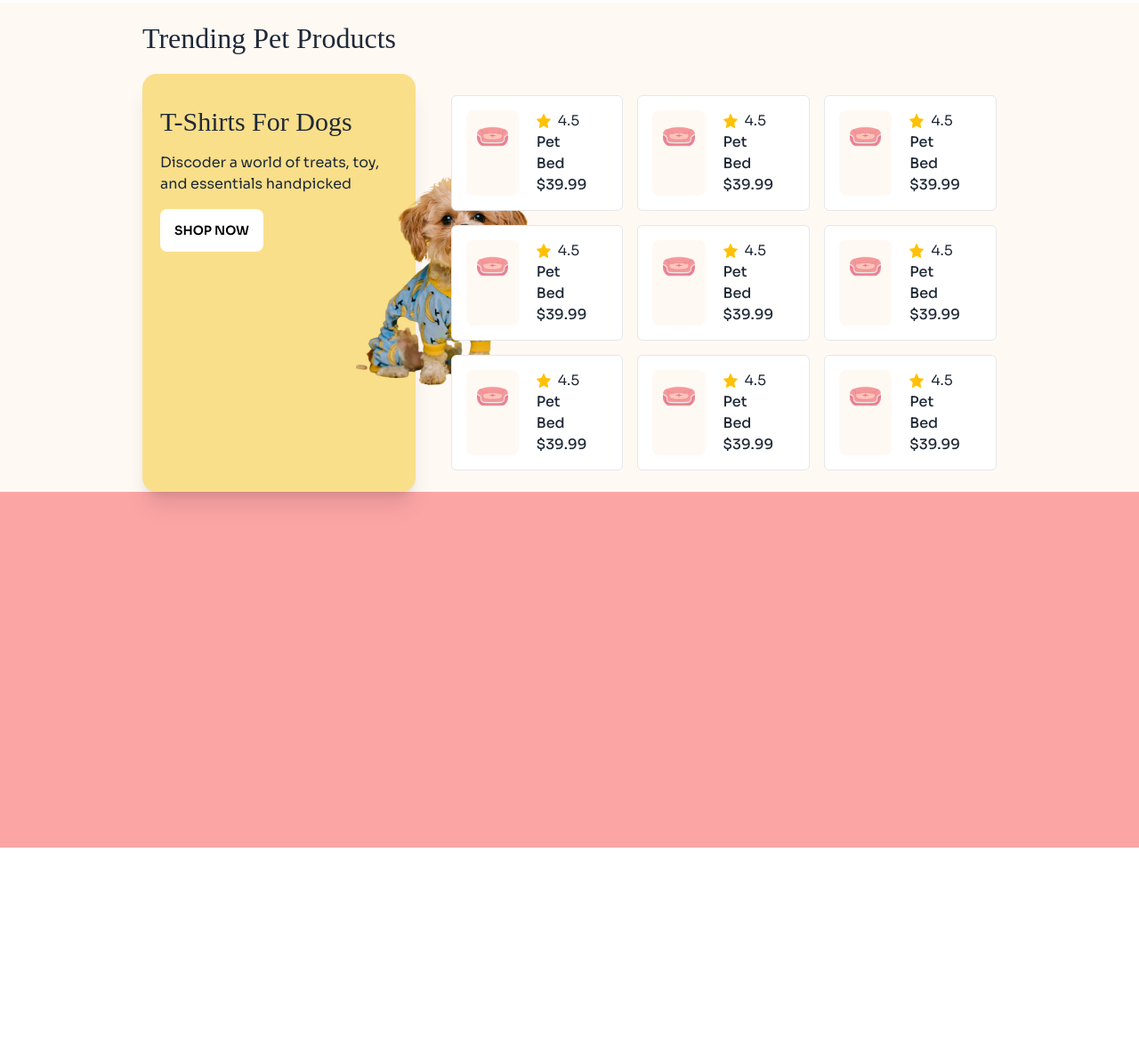
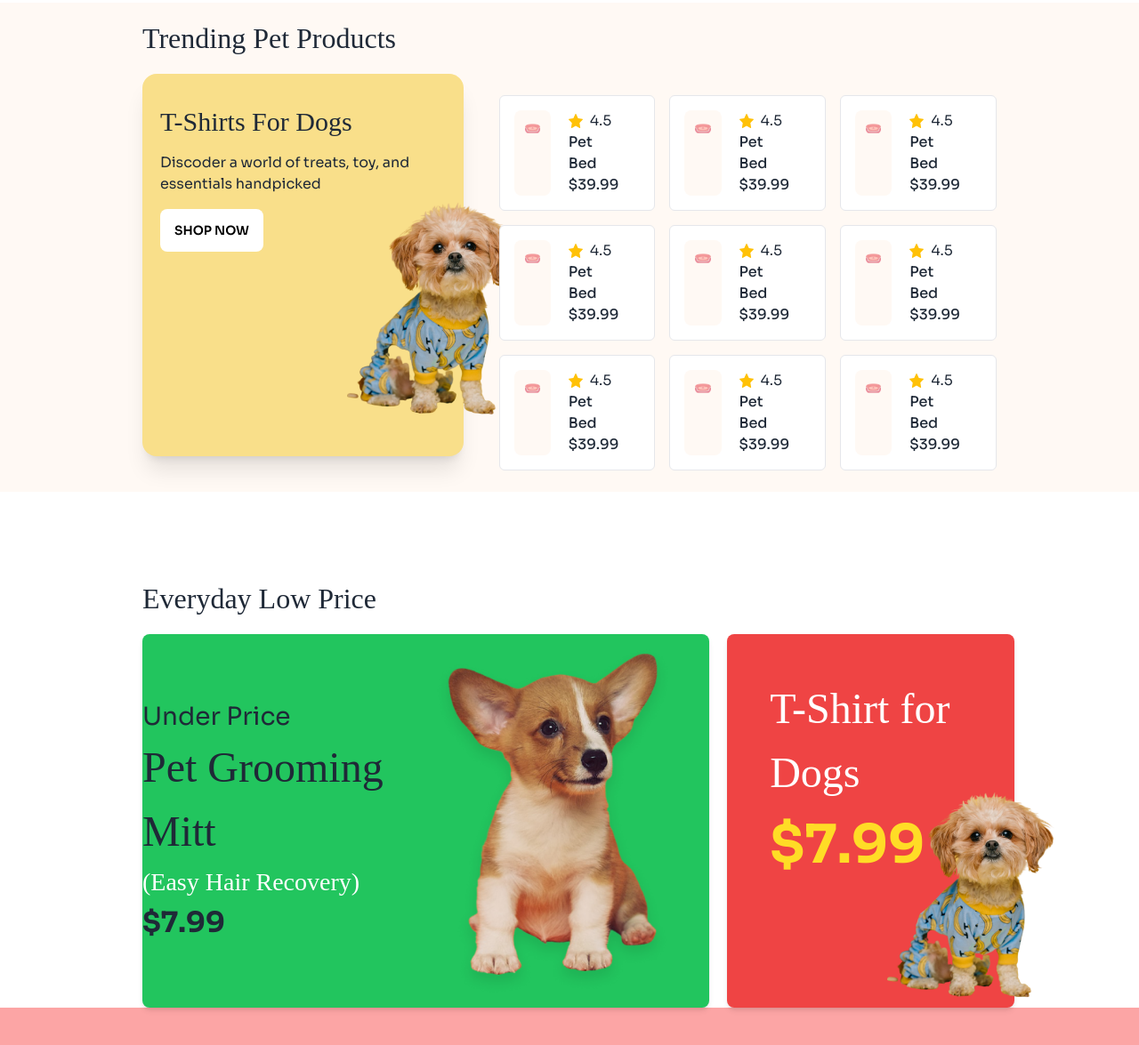
Before and after one commit to mushfikur-dwip/pet-shop, a plain HTML site: page index.html in a window 1280 px wide. Shown: the part 1397-2572 px from the top of the page at 89% size. Before the commit the page ends 2350 px from the top, so only its background shows below. Drawn offline with nearby package versions, Linux system fonts and the light colour scheme; a web font is replaced by a local one.

Commit message:
Eveyday Low Price Section Completed

```diff
--- a/index.html
+++ b/index.html
@@ -22,12 +22,13 @@
     </style>
 </head>
 
-
 <!-- Mobile Device Width 500px -->
 
 <body class="font-sora">
     <!-- Header Section -->
+
     <!-- Nab Bar -->
+
     <div class="navbar bg-[#FFF9F4] lg:px-[140px] py-5 border-b-2">
         <div class="navbar-start flex justify-between w-full flex-row-reverse lg:flex-row lg:justify-start lg:w-[35%]">
             <div class="dropdown flex justify-end">
@@ -79,6 +80,7 @@
     </div>
 
     <!-- Hero Section -->
+
     <div class="title p-4 lg:px-[140px] lg:max-h-[100vh]">
         <div class="lg:w-[672px] lg:flex-col lg:mt-[11rem]">
             <h1 class="font-adlam text-[38px]/tight font-medium lg:text-[48px]/tight ">Pamper Your Pet,<br> Because They
@@ -88,14 +90,17 @@
             <button class="px-[36px] py-[10px] mt-3 text-[20px] border-none bg-[#FFDC26] rounded-lg cursor-pointer">Find
                 a pet</button>
         </div>
-        <img class="absolute top-[30%] left-0 -z-10 lg:top-[15%] lg:left-[20%]" src="./assets/cat-big.png"
-            alt="a cat lying on flor">
+        <img class="absolute top-[32%] left-0 -z-10 w-[95%] lg:w-fit lg:top-[15%] lg:left-[20%] "
+            src="./assets/cat-big.png" alt="a cat lying on flor">
     </div>
 
     <!-- Browser Category Section -->
+
     <div class="mt-[150px] lg:mt-[350px] p-4 lg:px-[140px] lg:max-h-[100vh]">
         <h3 class="font-bold font-adlam text-[32px]">Browse By Categories</h3>
+
         <!-- Card Design -->
+
         <div class="grid grid-cols-2 justify-items-center lg:flex lg:justify-between">
             <div class="card bg-[#F9DF8A] w-50 h-60 shadow-xl mt-12">
                 <figure class="pt-10">
@@ -164,16 +169,20 @@
     </div>
 
     <!-- Trending Pet Products -->
+
     <div class="mt-20 h-auto bg-[#FFF9F4] lg:px-[140px] lg:max-h-[100vh]"">
         <h1 class=" font-adlam text-[32px] p-5 lg:py-4">Trending Pet Products</h1>
         <div class="flex flex-col lg:flex-row">
-            <div class="card bg-[#F9DF8A] shadow-xl mx-5 lg:w-1/3">
+
+            <!-- Top Card Design -->
+
+            <div class="card bg-[#F9DF8A] shadow-xl mx-5 lg:size-[430px]">
                 <div class="p-5 h-[360px] relative">
                     <h3 class="mt-4 text-left font-adlam text-3xl ">T-Shirts For Dogs</h3>
                     <p class="my-4">Discoder a world of treats, toy, and essentials handpicked</p>
                     <button class="btn btn-primary bg-white border-none text-black">Shop Now</button>
                     <img src="./assets/cute-pet-mid.png" alt="Dog Cartoon Image"
-                        class=" absolute w-50 top-28 left-[240px]">
+                        class=" absolute w-50 top-28 lg:top-[40%] left-[230px]">
                 </div>
             </div>
             <!-- Card Design -->
@@ -285,6 +294,33 @@
         </div>
     </div>
 
+    <!-- Everyday Low Price  -->
+    <div class="mt-20 h-auto lg:px-[140px] lg:max-h-[100vh]"">
+            <h1 class=" font-adlam text-[32px] p-5 lg:py-4">Everyday Low Price </h1>
+
+        <div class="lg:flex gap-0 ">
+            <div class="bg-green-500 mx-5 h-[380px] lg:h-auto flex flex-col lg:flex-row px-0 justify-around lg:items-center shadow-md rounded-lg  lg:w-2/3 ">
+                <div class="lg:p-0 px-10">
+                    <p class="text-[28px] lg:block hidden">Under Price</p>
+                    <h3 class="font-adlam lg:text-[48px] text-[32px] lg:py-0 pt-10">Pet Grooming Mitt</h3>
+                    <p class="font-adlam text-[28px]  text-white lg:block hidden">(Easy Hair Recovery)</p>
+                    <h3 class="lg:text-[32px] text-[48px] font-bold">$7.99</h3>
+                </div>
+                <div>
+                    <img class="w-[250px] lg:w-full relative -top-18 left-45 lg:static" src="./assets/cute-dog-mid.png" alt="">
+                </div>
+            </div>
+
+            <div class="relative h-[380px] lg:h-auto  bg-red-500 lg:w-1/3 m-5 lg:m-0 p-12 flex flex-col shadow-md rounded-lg">
+                <h3 class="font-adlam lg:text-[48px] lg:text-white text-[32px] text-white">T-Shirt for Dogs</h3>
+                <h3 class="text-[50px]  lg:text-[60px] font-bold text-[#FFDC26] lg:text-[#FFDC26]">$7.99</h3>
+                <img class="lg:absolute w-[60%] lg:bottom-0 lg:right-0 relative bottom-12 left-45" src="./assets/cute-pet-mid.png" alt="">
+            </div>
+        </div>
+    </div>
+
+    <!-- Footer Design  -->
+
     <footer class="h-100 bg-red-300">
 
     </footer>
```
